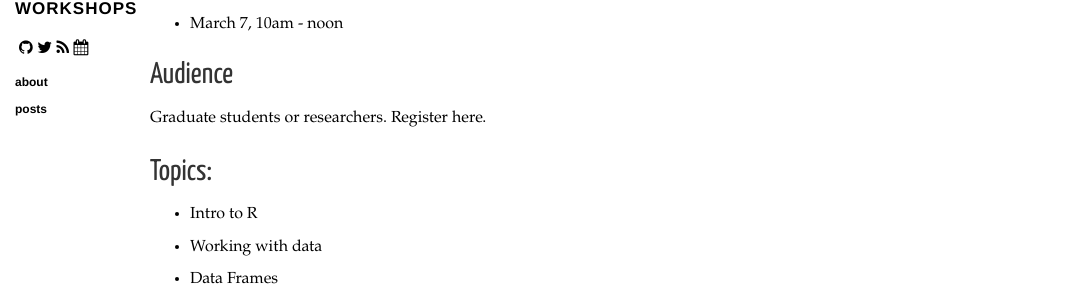
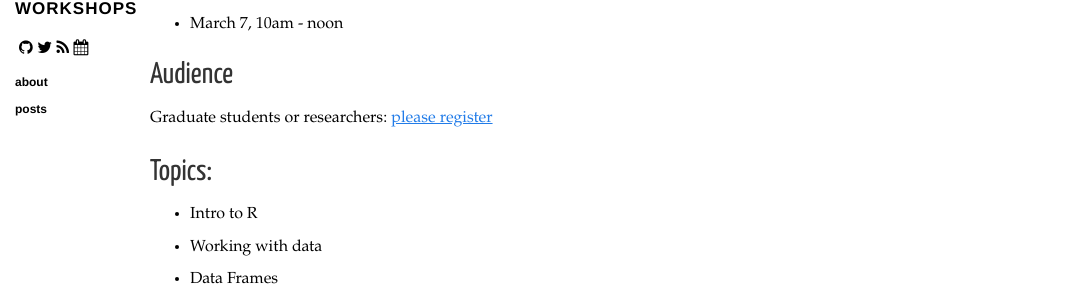
Before and after one commit to ucsdlib/workshops, a Jekyll site: the page built from _posts/2016-03-07-intro-r-genomics.markdown, in a window 1280 px wide. Shown: the part 132-432 px from the top of the page, without its empty margins (0-1083 px from the left). Built offline with Jekyll 4.4.1, drawn with Linux system fonts in a browser that asks for light colours; nearby versions of some CDN libraries; Markdown is read by kramdown in place of the engine named in the settings.

Commit message:
adding register

```diff
--- a/_posts/2016-03-07-intro-r-genomics.markdown
+++ b/_posts/2016-03-07-intro-r-genomics.markdown
@@ -10,7 +10,7 @@ category: posts
 
 ## Audience
 
-Graduate students or researchers. Register here.
+Graduate students or researchers: [please register](http://ucsd.libcal.com/event/2371650)
 
 ## Topics:
 
```
